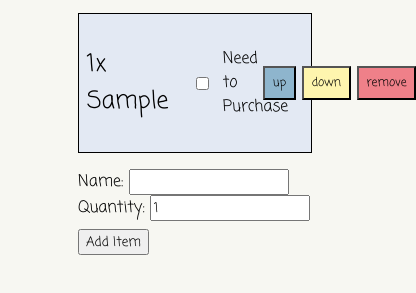
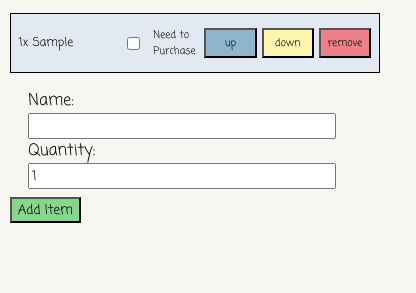
Before and after one commit to MattRoger/shoppingList, a plain HTML site: page index.html in a window 390 px wide. Both pictures are taken after typing "Sample" into the empty fields and a click on the button "Add Item". Shown: the part 61-354 px from the top of the page, 416 px wide, since content can reach past the window. Drawn offline with Linux system fonts and the light colour scheme.

Commit message:
added mobile styles. added color to .addItemButton

```diff
--- a/app.js
+++ b/app.js
@@ -4,6 +4,8 @@ const blue= " #8EB5CD"
 const blueHighlight="#4B86AA";
 const yellow="#FEF5AE"
 const yellowHighlight="#FDE74C";
+const green="#87D68D";
+const greenHighlight="#67CB6F";
 
 const addItemInput = document.querySelector("input.addItemInput");
 const listDiv = document.querySelector(".list");
@@ -122,9 +124,13 @@ listUl.onchange=function(){
             li.style.opacity=1;
             label.textContent="Need to Purchase"
         }
-        console.log(checkbox[i].checked)
+    }
+}
 
-    }
-
-
-}
+addItemButton.style.backgroundColor=green;
+addItemButton.addEventListener("mouseover", (e) => {
+    e.target.style.backgroundColor=greenHighlight;
+})
+addItemButton.addEventListener("mouseout", (e) => {
+    e.target.style.backgroundColor=green;
+})
--- a/style.css
+++ b/style.css
@@ -52,3 +52,31 @@ li:nth-child(even){
 .addItemButton{
     margin-top: .5rem;
 }
+
+@media only screen and (max-width: 600px) {
+    h1,
+    .list,
+    .input{
+    width:95vw;
+    }
+    li p{
+        width:40%;
+        font-size:.75rem;
+    }
+    li label,
+    li button{
+        font-size:.65rem;
+    }
+    li label{
+        width:20%
+    }
+    li button{
+        width:20%
+    }
+    .input{
+        width:90%;
+    }
+    .input input{
+        width:90%;
+    }
+  }
```
Also changed, not shown: index.html (+0 -1 lines).
